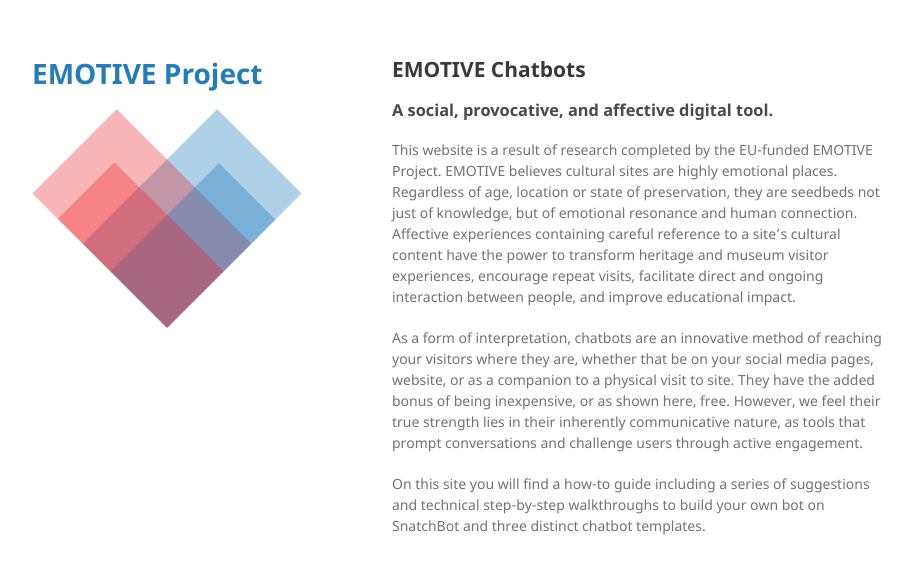
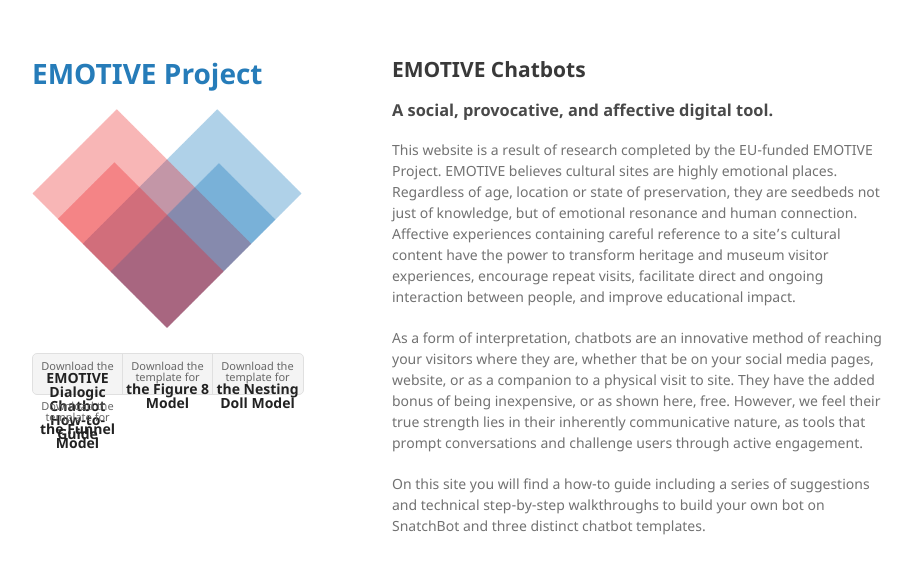
Before and after one commit to vkourtis/EMOTIVEChatBot, a Jekyll site: the page built from index.md, in a window 1280 px wide. Shown: the top 574 px of the page, without its empty margins (178-1090 px from the left). Built offline with Jekyll 4.4.1, drawn with Linux system fonts in a browser that asks for light colours; the repository's description, which GitHub fills in, is left out; our own code applies the rules of GitHub Pages for plain Markdown files.

Commit message:
Update default.html

```diff
--- a/_layouts/default.html
+++ b/_layouts/default.html
@@ -22,6 +22,14 @@
 
         <p>{{ site.description | default: site.github.project_tagline }}</p>
 
+   {% if site.show_downloads %}
+        <ul class="downloads">
+          <li><a href="{{ EMOTIVE_UpdatedHow-to-Guide.pdf }}">Download the<strong> EMOTIVE Dialogic Chatbot How-to-Guide</strong></a></li>
+          <li><a href="{{ EMOTIVEFigure8Model.txt }}">Download the template for <strong>the Figure 8 Model </strong></a></li>
+          <li><a href="{{ EMOTIVENestingDollModel.txt }}">Download the template for<strong>the Nesting Doll Model </strong></a></li>
+          <li><a href="{{ EMOTIVEFunnelModel.txt }}">Download the template for<strong>the Funnel Model </strong></a></li>
+        </ul>
+        {% endif %}
 
       </header>
       <section>
```
